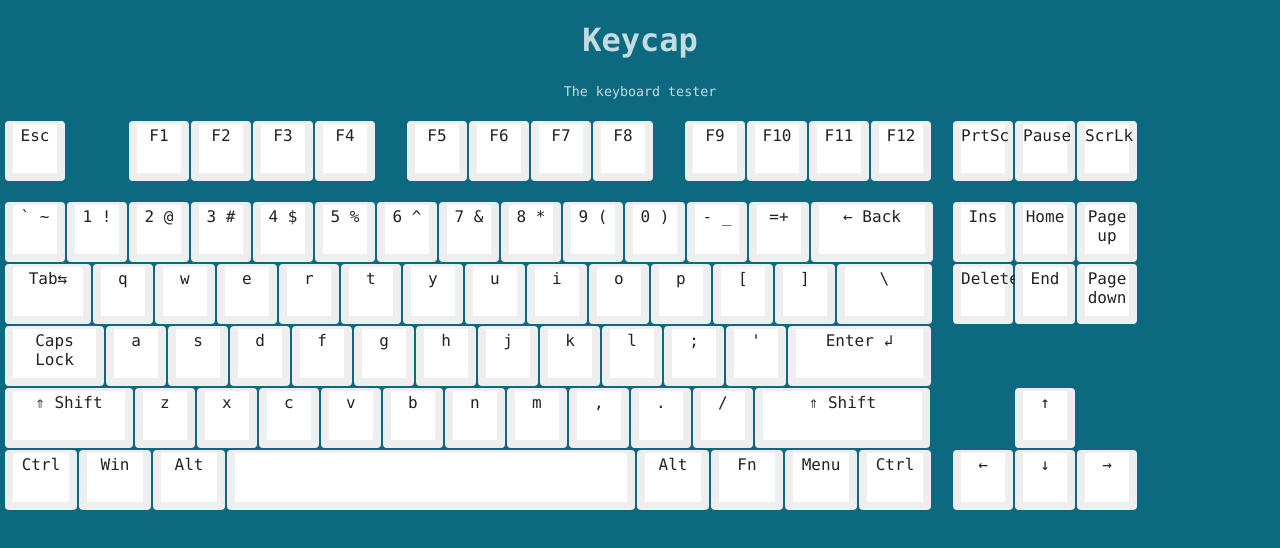
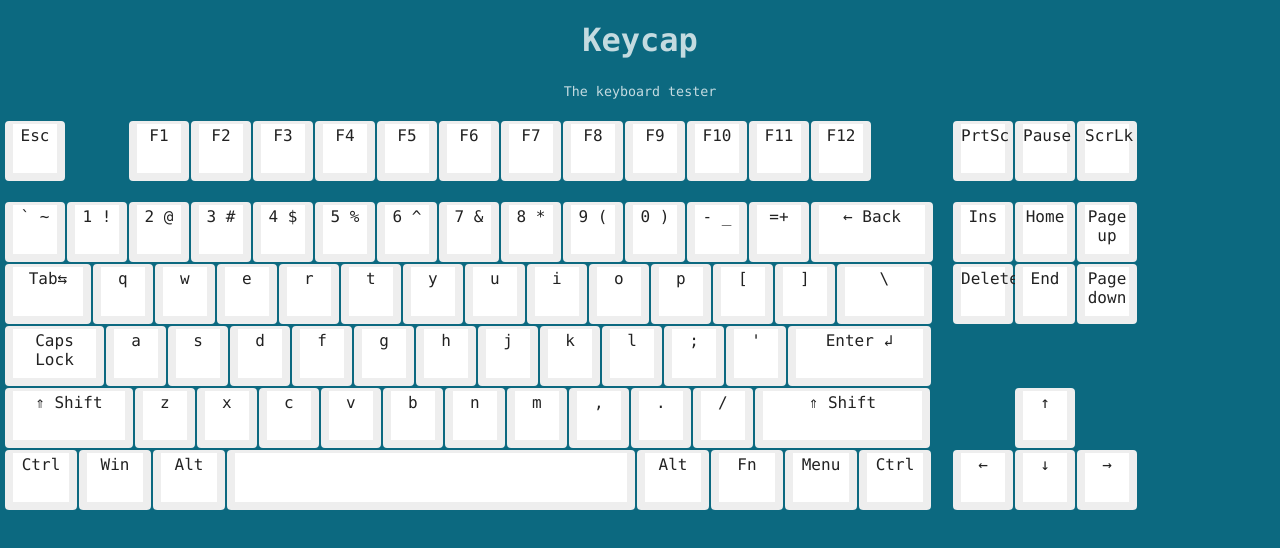
Before and after one commit to AlexAtHome/keycap, a React (Create React App) app: page / in a window 1280 px wide. Shown: the top 548 px of the page. Built offline with nearby package versions, Linux system fonts and the light colour scheme.

Commit message:
refactor: 💡 f keys row as an objects array

```diff
--- a/src/components/keyboard/keyboard.tsx
+++ b/src/components/keyboard/keyboard.tsx
@@ -40,6 +40,7 @@
 				isShiftPressed: false,
 			})
 		}
+		console.log(event.code);
 	}
 
 	render() {
@@ -49,12 +50,11 @@
 					<section className='keyset' id='functional'>
 						<div className='row'>
 							<Key id='esc' mod='esc' label='Esc' />
-							{fRow.map((label, key) => (
+							{fRow.map((key, i) => (
 								<Key
-									id={label.toLowerCase()}
-									mod='f'
-									key={key}
-									label={this.state.isShiftPressed ? label.toUpperCase() : label}
+									id={key.code}
+									key={i}
+									label={this.state.isShiftPressed ? (key.shiftLabel ?? key.label) : key.label}
 								/>
 							))}
 						</div>
--- a/src/components/keyboard/keys.tsx
+++ b/src/components/keyboard/keys.tsx
@@ -1,6 +1,16 @@
-export const fRow = Array(12)
+export interface IKey {
+	code: string
+	label: string
+	shiftLabel?: string
+	widthScale?: number
+}
+
+export const fRow: IKey[] = Array(12)
 	.fill('')
-	.map((_, index) => `F${index + 1}`)
+	.map((_, index) => ({
+		code: `F${index + 1}`,
+		label: `F${index + 1}`
+	}))
 
 export const numbersRow = ['` ~', '1 !', '2 @', '3 #', '4 $', '5 %', '6 ^', '7 &', '8 *', '9 (', '0 )', '- _', '=+']
 
```
